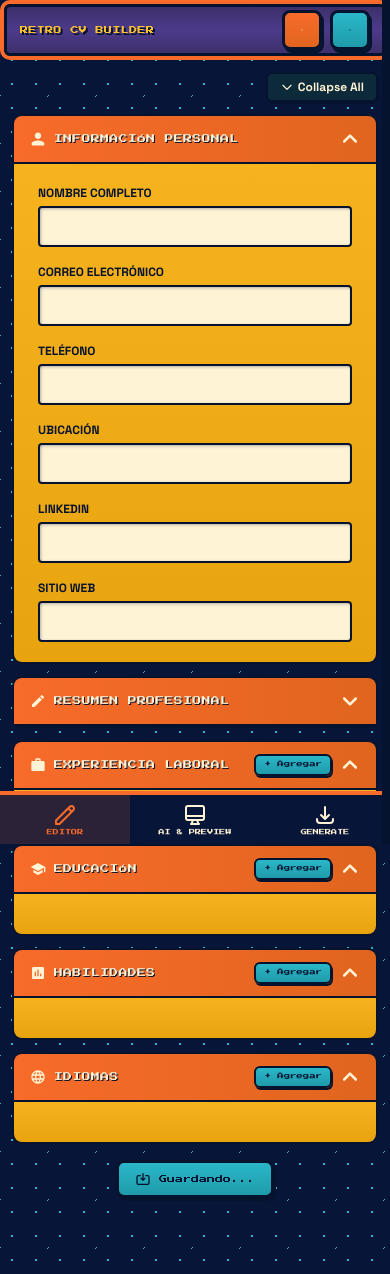
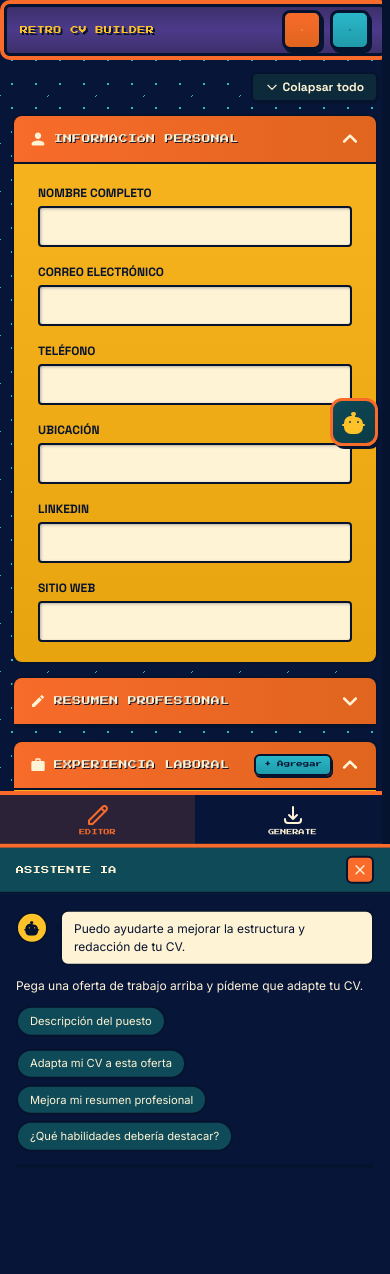
Before and after one commit to josepita0/ats-generator-friendly, a Next.js app: page /cv in a window 390 px wide. Built offline with nearby package versions, Linux system fonts and the light colour scheme; what @react-pdf/renderer would draw is missing.

Commit message:
refactor: simplify mobile layout with generate sub-tabs and cover letter preview

```diff
--- a/app/cv/page.tsx
+++ b/app/cv/page.tsx
@@ -10,9 +10,9 @@ import { Suggestion } from "@/types/chat";
 import { cvDataSchema } from "@/lib/cv/schemas";
 import { createEmptyCVData } from "@/lib/cv/defaults";
 import { replaceBulletInDescriptions } from "@/lib/cv/descriptions";
-import { loadCVData, saveCVData } from "@/lib/storage";
+import { loadCVData, saveCVData, loadCoverLetter } from "@/lib/storage";
 import { ChatSection } from "@/components/chat";
-import { CoverLetterSection } from "@/components/cover-letter";
+import { CoverLetterSection, CoverLetterPreview } from "@/components/cover-letter";
 import { es, en, Dictionary } from "@/lib/i18n/dictionaries";
 import {
   PersonalInfoSection,
@@ -59,7 +59,7 @@ function normalizeDates(data: CVData): CVData {
   };
 }
 
-type MobileTab = "editor" | "ai-preview" | "generate";
+type MobileTab = "editor" | "generate";
 
 export default function CVPage() {
   const [mounted, setMounted] = useState(false);
@@ -72,6 +72,9 @@ export default function CVPage() {
   const [jobDescription, setJobDescription] = useState("");
   const [activeTab, setActiveTab] = useState<MobileTab>("editor");
   const [collapseAll, setCollapseAll] = useState<boolean | null>(null);
+  const [showChatPanel, setShowChatPanel] = useState(false);
+  const [generateSubTab, setGenerateSubTab] = useState<"pdf" | "cover-letter">("pdf");
+  const [coverLetterVersion, setCoverLetterVersion] = useState(0);
 
   const methods = useForm<CVData>({
     resolver: zodResolver(cvDataSchema),
@@ -181,14 +184,14 @@ export default function CVPage() {
               <svg className="w-3.5 h-3.5" fill="none" stroke="currentColor" viewBox="0 0 24 24">
                 <path strokeLinecap="round" strokeLinejoin="round" strokeWidth={2} d="M5 15l7-7 7 7" />
               </svg>
-              Expand All
+              {dict.expandAll}
             </>
           ) : (
             <>
               <svg className="w-3.5 h-3.5" fill="none" stroke="currentColor" viewBox="0 0 24 24">
                 <path strokeLinecap="round" strokeLinejoin="round" strokeWidth={2} d="M19 9l-7 7-7-7" />
               </svg>
-              Collapse All
+              {dict.collapseAll}
             </>
           )}
         </button>
@@ -229,68 +232,42 @@ export default function CVPage() {
     </div>
   );
 
-  const renderAiPreviewContent = () => (
+  const renderGenerateContent = () => (
     <div className="flex flex-col gap-4">
-      <div className="flex items-center justify-between">
-        <span
-          className="text-[#FFF3D5] uppercase tracking-wider font-headline-md"
-          style={{ fontSize: "0.5rem" }}
+      <div className="chat-panel-tabs">
+        <button
+          type="button"
+          onClick={() => setGenerateSubTab("pdf")}
+          className={`chat-panel-tab ${generateSubTab === "pdf" ? "active" : ""}`}
         >
-          AI ASSISTANT & PREVIEW
-        </span>
-        <select
-          value={lang}
-          onChange={(e) => setValue("language", e.target.value as "es" | "en")}
-          className="px-input w-auto text-xs py-1 px-2"
-          style={{
-            fontFamily: "'Space Grotesk', sans-serif",
-            fontWeight: 700,
-          }}
+          {dict.livePreview}
+        </button>
+        <button
+          type="button"
+          onClick={() => { setGenerateSubTab("cover-letter"); setCoverLetterVersion(v => v + 1); }}
+          className={`chat-panel-tab ${generateSubTab === "cover-letter" ? "active" : ""}`}
         >
-          <option value="es">ES</option>
-          <option value="en">EN</option>
-        </select>
+          {dict.coverLetter.title}
+        </button>
       </div>
 
-      <div className="flex items-start gap-3">
-        <div className="px-badge-robot shrink-0 mt-0.5">
-          <svg
-            className="w-4 h-4 text-[#06132E]"
-            fill="currentColor"
-            viewBox="0 0 24 24"
+      {generateSubTab === "pdf" && (
+        <div className="flex flex-col gap-4">
+          <div className="bg-white rounded overflow-hidden max-h-[60vh] overflow-y-auto shadow-[4px_4px_0_#06132E] border-2 border-[#06132E]">
+            <CVPreview data={getValues()} dict={dict} />
+          </div>
+          <button
+            type="button"
+            onClick={handleDownloadPDF}
+            className="px-btn-yellow w-full flex items-center justify-center h-[56px]"
           >
-            <path d="M12 2a2 2 0 012 2c0 .74-.4 1.39-1 1.73V7h1a7 7 0 017 7h1a1 1 0 110 2h-1v1a7 7 0 01-7 7H9a7 7 0 01-7-7v-1H1a1 1 0 110-2h1v-1a7 7 0 017-7h1V5.73c-.6-.34-1-.99-1-1.73a2 2 0 012-2zM8 11a1 1 0 100 2 1 1 0 000-2zm8 0a1 1 0 100 2 1 1 0 000-2z" />
-          </svg>
+            {dict.form.downloadPdf}
+          </button>
         </div>
-        <div className="px-speech-bubble flex-1">
-          <p
-            style={{ fontFamily: "'Inter', sans-serif", fontSize: "0.75rem" }}
-          >
-            Let&apos;s optimize your resume for ATS!
-          </p>
-        </div>
-      </div>
+      )}
 
-      <div
-        className="text-[#FFF3D5] text-xs"
-        style={{ fontFamily: "'Inter', sans-serif" }}
-      >
-        {lang === "es"
-          ? "Pega una oferta de trabajo y pídeme que adapte tu CV."
-          : "Paste a job description and ask me to adapt your CV."}
-      </div>
-
-      <ChatSection
-        dict={dict}
-        getCvData={() => getValues()}
-        onApplySuggestion={handleApplyChatSuggestion}
-        language={lang}
-        jobDescription={jobDescription}
-        onJobDescriptionChange={setJobDescription}
-        compact
-      />
-
-      <div className="border-t border-[#2AB7C9]/30 pt-4">
+      {generateSubTab === "cover-letter" && (
+        <div className="flex flex-col gap-4" key={coverLetterVersion}>
           <CoverLetterSection
             dict={dict}
             getCvData={() => getValues()}
@@ -298,84 +275,24 @@ export default function CVPage() {
             language={lang}
             compact
           />
-      </div>
-
-      <div className="border-t border-[#2AB7C9]/30 pt-4">
-        <div className="flex items-center gap-2 mb-2">
-          <svg
-            className="w-4 h-4 text-[#FFF3D5]"
-            fill="none"
-            stroke="currentColor"
-            viewBox="0 0 24 24"
-          >
-            <path
-              strokeLinecap="round"
-              strokeLinejoin="round"
-              strokeWidth={2}
-              d="M7 21h10a2 2 0 002-2V9.414a1 1 0 00-.293-.707l-5.586-5.586A1 1 0 0012.914 3H7a2 2 0 00-2 2v14a2 2 0 002 2z"
+          {(() => {
+            const letter = loadCoverLetter();
+            const body = lang === 'es' ? letter?.es : letter?.en;
+            if (body) {
+              return (
+                <div className="bg-white rounded overflow-hidden max-h-[50vh] overflow-y-auto shadow-[4px_4px_0_#06132E] border-2 border-[#06132E]">
+                  <CoverLetterPreview
+                    personalInfo={getValues().personalInfo}
+                    body={body}
+                    language={lang}
                   />
-          </svg>
-          <span
-            className="text-[#FFF3D5] uppercase tracking-wider font-headline-md"
-            style={{ fontSize: "0.5rem" }}
-          >
-            LIVE PREVIEW
-          </span>
-        </div>
-        <button
-          type="button"
-          onClick={handlePreview}
-          className="px-preview-thumb w-full text-left"
-        >
-          <div className="flex min-h-[120px] bg-[#FFF3D5] rounded overflow-hidden relative">
-            <div className="w-3 bg-[#0E4A57] shrink-0" />
-            <div className="flex-1 p-2">
-              <div className="flex items-center gap-2 mb-2">
-                <div className="w-5 h-5 rounded-full bg-[#FFC329] border border-[#06132E]" />
-                <div>
-                  <div className="h-1.5 bg-[#06132E] rounded w-14 mb-0.5" />
-                  <div className="h-1 bg-[#3B2E67] rounded w-10" />
-                </div>
-              </div>
-              <div className="space-y-1">
-                <div className="h-0.5 bg-[#0E4A57]/40 rounded w-full" />
-                <div className="h-1 bg-[#06132E]/60 rounded w-3/4" />
-                <div className="h-1 bg-[#06132E]/60 rounded w-2/3" />
-                <div className="h-1 bg-[#06132E]/60 rounded w-5/6" />
-                <div className="h-1 bg-[#06132E]/60 rounded w-1/2" />
-                <div className="h-0.5 bg-[#0E4A57]/40 rounded w-full" />
-                <div className="h-1 bg-[#06132E]/60 rounded w-3/4" />
-                <div className="h-1 bg-[#06132E]/60 rounded w-2/3" />
-              </div>
-            </div>
-          </div>
-        </button>
-      </div>
-
-      <button
-        type="button"
-        onClick={handlePreview}
-        className="px-btn-yellow w-full flex flex-col items-center justify-center h-[64px]"
-      >
-        <span>GENERATE &</span>
-        <span>DOWNLOAD PDF</span>
-      </button>
                 </div>
               );
-
-  const renderGenerateContent = () => (
-    <div className="flex flex-col gap-4">
-      <div className="bg-white rounded overflow-hidden max-h-[60vh] overflow-y-auto shadow-[4px_4px_0_#06132E] border-2 border-[#06132E]">
-        <CVPreview data={getValues()} dict={dict} />
+            }
+            return null;
+          })()}
         </div>
-      <button
-        type="button"
-        onClick={handleDownloadPDF}
-        className="px-btn-yellow w-full flex flex-col items-center justify-center h-[64px]"
-      >
-        <span>GENERATE &</span>
-        <span>DOWNLOAD PDF</span>
-      </button>
+      )}
     </div>
   );
 
@@ -430,14 +347,14 @@ export default function CVPage() {
                         <svg className="w-3.5 h-3.5" fill="none" stroke="currentColor" viewBox="0 0 24 24">
                           <path strokeLinecap="round" strokeLinejoin="round" strokeWidth={2} d="M5 15l7-7 7 7" />
                         </svg>
-                        Expand All
+              {dict.expandAll}
                       </>
                     ) : (
                       <>
                         <svg className="w-3.5 h-3.5" fill="none" stroke="currentColor" viewBox="0 0 24 24">
                           <path strokeLinecap="round" strokeLinejoin="round" strokeWidth={2} d="M19 9l-7 7-7-7" />
                         </svg>
-                        Collapse All
+                        {dict.collapseAll}
                       </>
                     )}
                   </button>
@@ -510,7 +427,6 @@ export default function CVPage() {
       {/* Mobile content */}
       <div className="lg:hidden p-3 pb-[72px]">
         {activeTab === "editor" && renderEditorContent()}
-        {activeTab === "ai-preview" && renderAiPreviewContent()}
         {activeTab === "generate" && renderGenerateContent()}
       </div>
 
@@ -539,27 +455,6 @@ export default function CVPage() {
 
         <button
           type="button"
-          onClick={() => setActiveTab("ai-preview")}
-          className={`bottom-nav-tab ${activeTab === "ai-preview" ? "active" : ""}`}
-        >
-          <svg
-            className="bottom-nav-tab-icon w-6 h-6"
-            fill="none"
-            stroke="currentColor"
-            viewBox="0 0 24 24"
-          >
-            <path
-              strokeLinecap="round"
-              strokeLinejoin="round"
-              strokeWidth={2}
-              d="M9.75 17L9 20l-1 1h8l-1-1-.75-3M3 13h18M5 17h14a2 2 0 002-2V5a2 2 0 00-2-2H5a2 2 0 00-2 2v10a2 2 0 002 2z"
-            />
-          </svg>
-          <span className="bottom-nav-tab-label">AI &amp; Preview</span>
-        </button>
-
-        <button
-          type="button"
           onClick={() => setActiveTab("generate")}
           className={`bottom-nav-tab ${activeTab === "generate" ? "active" : ""}`}
         >
@@ -580,6 +475,73 @@ export default function CVPage() {
         </button>
       </nav>
 
+      {/* Floating AI button - mobile only */}
+      <button
+        type="button"
+        onClick={() => setShowChatPanel(true)}
+        className="floating-ai-btn flex lg:hidden"
+        aria-label="Open AI Assistant"
+      >
+        <svg className="w-6 h-6 text-[#FFC329]" fill="currentColor" viewBox="0 0 24 24">
+          <path d="M12 2a2 2 0 012 2c0 .74-.4 1.39-1 1.73V7h1a7 7 0 017 7h1a1 1 0 110 2h-1v1a7 7 0 01-7 7H9a7 7 0 01-7-7v-1H1a1 1 0 110-2h1v-1a7 7 0 017-7h1V5.73c-.6-.34-1-.99-1-1.73a2 2 0 012-2zM8 11a1 1 0 100 2 1 1 0 000-2zm8 0a1 1 0 100 2 1 1 0 000-2z" />
+        </svg>
+      </button>
+
+      {/* Chat panel - bottom sheet on mobile */}
+      <div
+        className={`chat-overlay lg:hidden ${!showChatPanel ? 'closed' : ''}`}
+        onClick={() => setShowChatPanel(false)}
+      />
+      <div className={`chat-panel flex lg:hidden ${!showChatPanel ? 'closed' : ''}`}>
+        <div className="chat-panel-header">
+          <span
+            className="text-[#FFF3D5] uppercase tracking-wider font-headline-md"
+            style={{ fontSize: "0.5rem" }}
+          >
+            {dict.chat.title}
+          </span>
+          <button
+            type="button"
+            onClick={() => setShowChatPanel(false)}
+            className="chat-panel-close"
+            aria-label="Close panel"
+          >
+            <svg className="w-4 h-4" fill="none" stroke="currentColor" viewBox="0 0 24 24">
+              <path strokeLinecap="round" strokeLinejoin="round" strokeWidth={2} d="M6 18L18 6M6 6l12 12" />
+            </svg>
+          </button>
+        </div>
+
+        <div className="chat-panel-body">
+          <div className="flex items-start gap-3">
+            <div className="px-badge-robot shrink-0 mt-0.5">
+              <svg className="w-4 h-4 text-[#06132E]" fill="currentColor" viewBox="0 0 24 24">
+                <path d="M12 2a2 2 0 012 2c0 .74-.4 1.39-1 1.73V7h1a7 7 0 017 7h1a1 1 0 110 2h-1v1a7 7 0 01-7 7H9a7 7 0 01-7-7v-1H1a1 1 0 110-2h1v-1a7 7 0 017-7h1V5.73c-.6-.34-1-.99-1-1.73a2 2 0 012-2zM8 11a1 1 0 100 2 1 1 0 000-2zm8 0a1 1 0 100 2 1 1 0 000-2z" />
+              </svg>
+            </div>
+            <div className="px-speech-bubble flex-1">
+              <p style={{ fontFamily: "'Inter', sans-serif", fontSize: "0.75rem" }}>
+                {dict.aiGreeting}
+              </p>
+            </div>
+          </div>
+
+          <div className="text-[#FFF3D5] text-xs" style={{ fontFamily: "'Inter', sans-serif" }}>
+            {dict.chat.emptyHint}
+          </div>
+
+          <ChatSection
+            dict={dict}
+            getCvData={() => getValues()}
+            onApplySuggestion={handleApplyChatSuggestion}
+            language={lang}
+            jobDescription={jobDescription}
+            onJobDescriptionChange={setJobDescription}
+            compact
+          />
+        </div>
+      </div>
+
       <PreviewPanel
         isOpen={showPreview}
         onClose={() => setShowPreview(false)}
```
Lines whose indentation alone changed are shown as unchanged.
